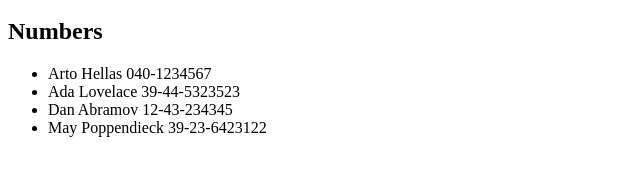
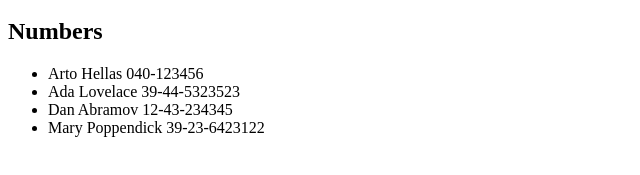
Before and after one commit to Sephydev/full-stack-open-part2, a React (Vite) app in the folder phonebook/: page / in a window 1280 px wide. Shown: the part 233-408 px from the top of the page, without its empty margins (0-640 px from the left). Built offline with nearby package versions, Linux system fonts and the light colour scheme; data requests are answered from the project's data file.

Commit message:
Put initial state of person in JSON server

```diff
--- /dev/null
+++ b/phonebook/db.json
@@ -0,0 +1,24 @@
+{
+  "persons": [
+    {
+      "name": "Arto Hellas",
+      "number": "040-123456",
+      "id": "1"
+    },
+    {
+      "name": "Ada Lovelace",
+      "number": "39-44-5323523",
+      "id": "2"
+    },
+    {
+      "name": "Dan Abramov",
+      "number": "12-43-234345",
+      "id": "3"
+    },
+    {
+      "name": "Mary Poppendick",
+      "number": "39-23-6423122",
+      "id": "4"
+    }
+  ]
+}
--- a/phonebook/package.json
+++ b/phonebook/package.json
@@ -10,6 +10,7 @@
     "preview": "vite preview"
   },
   "dependencies": {
+    "axios": "^1.8.4",
     "react": "^19.0.0",
     "react-dom": "^19.0.0"
   },
@@ -22,6 +23,7 @@
     "eslint-plugin-react-hooks": "^5.1.0",
     "eslint-plugin-react-refresh": "^0.4.19",
     "globals": "^15.15.0",
+    "json-server": "^1.0.0-beta.3",
     "vite": "^6.2.0"
   }
 }
--- a/phonebook/src/App.jsx
+++ b/phonebook/src/App.jsx
@@ -1,19 +1,22 @@
-import { useState } from 'react'
+import { useState, useEffect } from 'react'
+import axios from 'axios'
 import Search from './components/Search'
 import Form from './components/Form'
 import Numbers from './components/Numbers'
 
 const App = () => {
-  const [persons, setPersons] = useState([
-    { name: 'Arto Hellas', number: '040-1234567', id: 1 },
-    { name: 'Ada Lovelace', number: '39-44-5323523', id: 2 },
-    { name: 'Dan Abramov', number: '12-43-234345', id: 3 },
-    { name: 'May Poppendieck', number: '39-23-6423122', id: 4 }
-  ])
-
+  const [persons, setPersons] = useState([])
   const [newName, setNewName] = useState('')
   const [newNumber, setNewNumber] = useState('')
   const [search, setSearch] = useState('')
+
+  useEffect(() => {
+    axios
+      .get('http://localhost:3001/persons')
+      .then((response) => {
+        setPersons(response.data)
+      })
+  }, [])
 
   const handleNewName = (event) => {
     setNewName(event.target.value)
```
Also changed, not shown: 1 other file (tests, documents, lock files or other folders).
